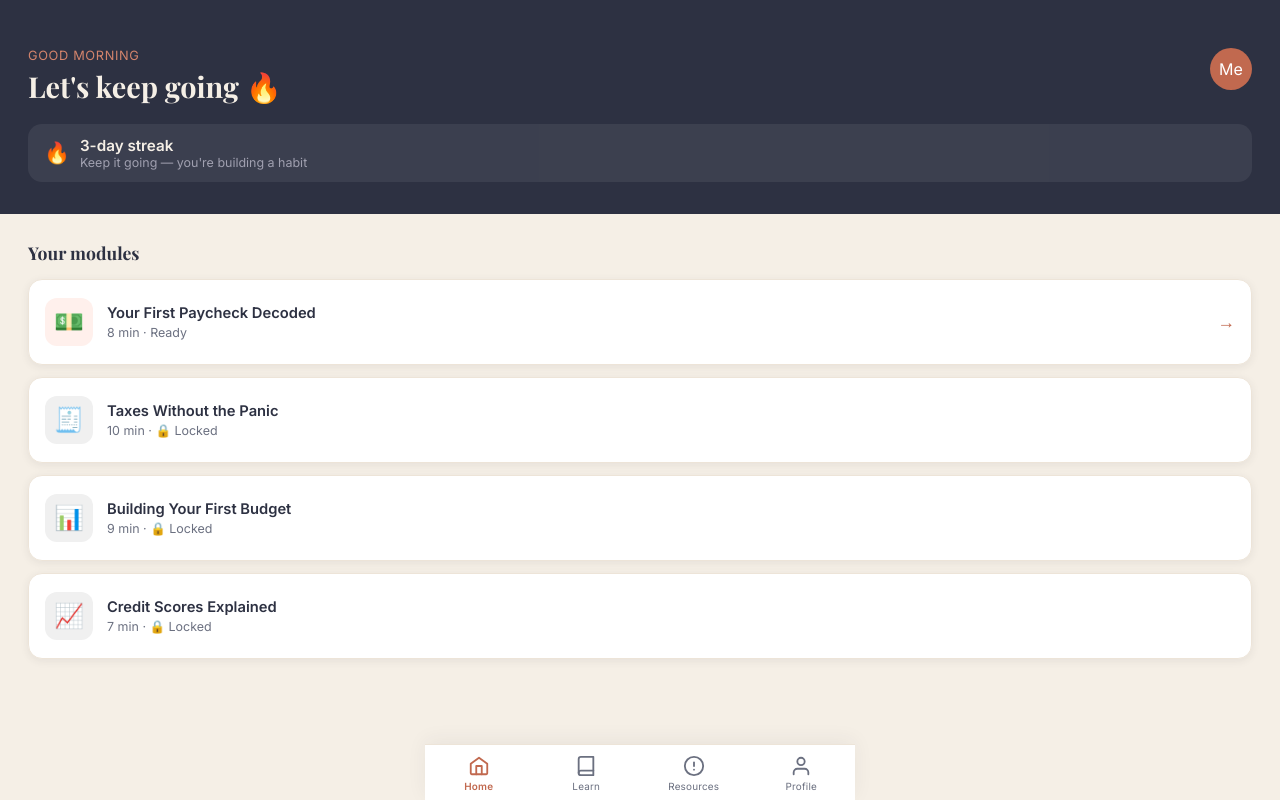
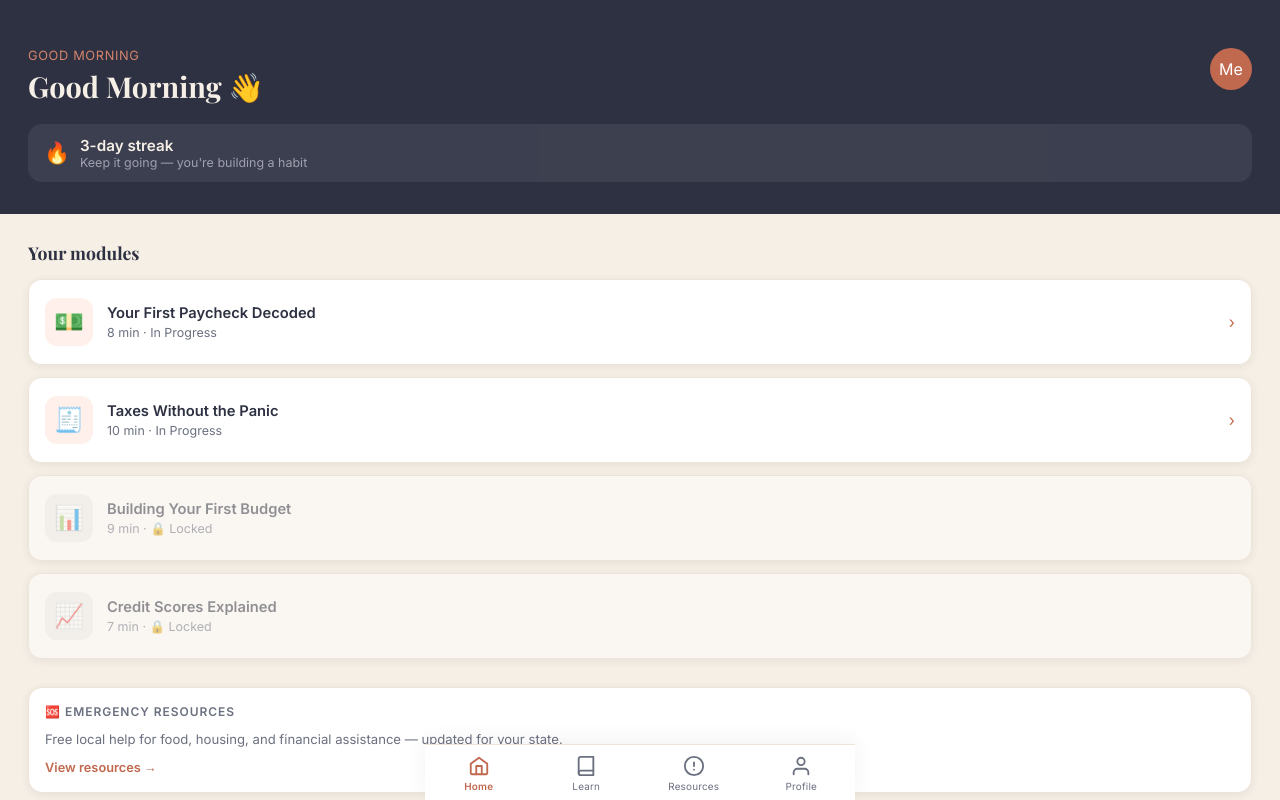
Before and after one commit to ProjectHearthSTACK/homebase, a React (Vite) app: page /dashboard in a window 1280 px wide. Built offline with nearby package versions, Linux system fonts and the light colour scheme.

Commit message:
Update Dashboard.tsx

```diff
--- a/src/screens/Dashboard.tsx
+++ b/src/screens/Dashboard.tsx
@@ -1,30 +1,60 @@
 import { useNavigate } from 'react-router-dom'
+import { useState } from 'react'
 import { usePageTransition } from '../hooks/usePageTransition'
 
 const modules = [
-  { id: '1', title: 'Your First Paycheck Decoded', emoji: '💵', duration: '8 min', unlocked: true },
-  { id: '2', title: 'Taxes Without the Panic', emoji: '🧾', duration: '10 min', unlocked: false },
-  { id: '3', title: 'Building Your First Budget', emoji: '📊', duration: '9 min', unlocked: false },
-  { id: '4', title: 'Credit Scores Explained', emoji: '📈', duration: '7 min', unlocked: false },
+  { id: '1', title: 'Your First Paycheck Decoded', emoji: '💵', duration: '8 min', unlocked: true, completed: false },
+  { id: '2', title: 'Taxes Without the Panic', emoji: '🧾', duration: '10 min', unlocked: true, completed: false },
+  { id: '3', title: 'Building Your First Budget', emoji: '📊', duration: '9 min', unlocked: false, completed: false },
+  { id: '4', title: 'Credit Scores Explained', emoji: '📈', duration: '7 min', unlocked: false, completed: false },
 ]
+
+function getGreeting() {
+  const hour = new Date().getHours()
+  if (hour < 12) return 'Good Morning'
+  if (hour < 17) return 'Good Afternoon'
+  return 'Good Evening'
+}
 
 export default function Dashboard() {
   const navigate = useNavigate()
   const ref = usePageTransition('fade')
   const name = localStorage.getItem('hb_name')
-  const greeting = name ? 'Hey ' + name + ' 👋' : "Let's keep going 🔥"
+  const greeting = name ? `${getGreeting()}, ${name} 👋` : `${getGreeting()} 👋`
+  const [expandedId, setExpandedId] = useState<string | null>(null)
+
+  // Mock lesson data per module — replace with real data later
+  const moduleLessons: Record<string, { id: string; title: string; completed: boolean }[]> = {
+    '1': [
+      { id: 'l1', title: 'What is Gross Pay?', completed: true },
+      { id: 'l2', title: 'Taxes & Withholding', completed: true },
+      { id: 'l3', title: 'Net Pay & Take-Home', completed: false },
+    ],
+    '2': [
+      { id: 'l1', title: 'W-2 vs 1099', completed: false },
+      { id: 'l2', title: 'Filing Your First Return', completed: false },
+    ],
+  }
 
   return (
-    <div ref={ref} style={{ minHeight: '100vh', background: 'var(--cream)', paddingBottom: 80 }}>
+    <div ref={ref} style={{ minHeight: '100vh', background: 'var(--cream)', paddingBottom: 100 }}>
+      {/* Header */}
       <div style={{ background: 'var(--slate)', padding: '48px 28px 32px', color: 'var(--cream)' }}>
         <div style={{ display: 'flex', justifyContent: 'space-between', alignItems: 'flex-start' }} className="screen-enter">
           <div>
-            <p style={{ fontSize: '0.8rem', color: 'var(--terracotta-light)', marginBottom: 6, letterSpacing: '0.05em' }}>GOOD MORNING</p>
+            <p style={{ fontSize: '0.8rem', color: 'var(--terracotta-light)', marginBottom: 6, letterSpacing: '0.05em' }}>
+              {getGreeting().toUpperCase()}
+            </p>
             <h1 style={{ fontSize: '1.8rem' }}>{greeting}</h1>
           </div>
           <button
             onClick={() => navigate('/profile')}
-            style={{ background: 'var(--terracotta)', borderRadius: '50%', width: 42, height: 42, color: 'white', fontSize: '1rem', display: 'flex', alignItems: 'center', justifyContent: 'center', transition: 'transform 0.15s' }}
+            style={{
+              background: 'var(--terracotta)', borderRadius: '50%',
+              width: 42, height: 42, color: 'white', fontSize: '1rem',
+              display: 'flex', alignItems: 'center', justifyContent: 'center',
+              transition: 'transform 0.15s',
+            }}
             onMouseDown={e => (e.currentTarget.style.transform = 'scale(0.92)')}
             onMouseUp={e => (e.currentTarget.style.transform = 'scale(1)')}
           >
@@ -41,33 +71,97 @@ export default function Dashboard() {
         </div>
       </div>
 
+      {/* Your Modules */}
       <div style={{ padding: '28px 28px 0' }}>
         <h2 style={{ fontSize: '1.1rem', marginBottom: 16, color: 'var(--slate)' }}>Your modules</h2>
         <div className="stagger" style={{ display: 'flex', flexDirection: 'column', gap: 12 }}>
-          {modules.map(m => (
+          {modules.map(m => {
+            const isExpanded = expandedId === m.id
+            const lessons = moduleLessons[m.id] || []
+
+            return (
+              <div key={m.id} style={{ borderRadius: 'var(--radius-md)', overflow: 'hidden', boxShadow: 'var(--shadow-sm)', border: '1.5px solid var(--cream-dark)' }}>
+                {/* Module Row */}
                 <div
-              key={m.id}
-              onClick={() => m.unlocked && navigate('/lesson/' + m.id)}
+                  onClick={() => {
+                    if (!m.unlocked) return
+                    setExpandedId(isExpanded ? null : m.id)
+                  }}
                   style={{
-                background: 'var(--white)', borderRadius: 'var(--radius-md)',
-                padding: '18px 16px', display: 'flex', alignItems: 'center', gap: 14,
-                boxShadow: 'var(--shadow-sm)', opacity: m.unlocked ? 1 : 0.5,
+                    background: 'var(--white)',
+                    padding: '18px 16px',
+                    display: 'flex', alignItems: 'center', gap: 14,
+                    opacity: m.unlocked ? 1 : 0.5,
                     cursor: m.unlocked ? 'pointer' : 'default',
-                border: '1.5px solid var(--cream-dark)',
-                transition: 'transform 0.15s, box-shadow 0.15s',
+                    transition: 'background 0.15s',
                   }}
-              onMouseDown={e => { if (m.unlocked) { e.currentTarget.style.transform = 'scale(0.98)'; e.currentTarget.style.boxShadow = 'var(--shadow-md)' } }}
-              onMouseUp={e => { e.currentTarget.style.transform = 'scale(1)'; e.currentTarget.style.boxShadow = 'var(--shadow-sm)' }}
                 >
-              <div style={{ width: 48, height: 48, borderRadius: 12, background: m.unlocked ? '#FFF0EC' : '#f0f0f0', display: 'flex', alignItems: 'center', justifyContent: 'center', fontSize: '1.5rem', flexShrink: 0 }}>{m.emoji}</div>
+                  <div style={{
+                    width: 48, height: 48, borderRadius: 12,
+                    background: m.unlocked ? '#FFF0EC' : '#f0f0f0',
+                    display: 'flex', alignItems: 'center', justifyContent: 'center',
+                    fontSize: '1.5rem', flexShrink: 0,
+                  }}>{m.emoji}</div>
                   <div style={{ flex: 1 }}>
                     <p style={{ fontWeight: 600, fontSize: '0.92rem', marginBottom: 3 }}>{m.title}</p>
-                <p style={{ fontSize: '0.78rem', color: 'var(--slate-muted)' }}>{m.duration} · {m.unlocked ? 'Ready' : '🔒 Locked'}</p>
+                    <p style={{ fontSize: '0.78rem', color: 'var(--slate-muted)' }}>
+                      {m.duration} · {m.unlocked ? 'In Progress' : '🔒 Locked'}
+                    </p>
                   </div>
-              {m.unlocked && <span style={{ color: 'var(--terracotta)', fontSize: '1.1rem' }}>→</span>}
+                  {m.unlocked && (
+                    <span style={{
+                      color: 'var(--terracotta)', fontSize: '1rem',
+                      transition: 'transform 0.2s',
+                      transform: isExpanded ? 'rotate(90deg)' : 'rotate(0deg)',
+                      display: 'inline-block',
+                    }}>›</span>
+                  )}
+                </div>
+
+                {/* Dropdown Lessons */}
+                {isExpanded && lessons.length > 0 && (
+                  <div style={{ background: '#fdf9f7', borderTop: '1px solid var(--cream-dark)' }}>
+                    {lessons.map((lesson, idx) => (
+                      <div
+                        key={lesson.id}
+                        onClick={() => navigate('/lesson/' + m.id)}
+                        style={{
+                          padding: '13px 16px 13px 28px',
+                          display: 'flex', alignItems: 'center', gap: 12,
+                          borderBottom: idx < lessons.length - 1 ? '1px solid var(--cream-dark)' : 'none',
+                          cursor: 'pointer',
+                        }}
+                      >
+                        <span style={{ fontSize: '0.85rem' }}>{lesson.completed ? '✅' : '⭕'}</span>
+                        <p style={{
+                          fontSize: '0.85rem',
+                          color: lesson.completed ? 'var(--slate-muted)' : 'var(--slate)',
+                          fontWeight: lesson.completed ? 400 : 500,
+                          textDecoration: lesson.completed ? 'line-through' : 'none',
+                        }}>{lesson.title}</p>
+                        <span style={{ marginLeft: 'auto', color: 'var(--terracotta)', fontSize: '0.9rem' }}>›</span>
                       </div>
                     ))}
                   </div>
+                )}
+              </div>
+            )
+          })}
+        </div>
+      </div>
+
+      {/* Emergency Resources */}
+      <div style={{ margin: '28px 28px 0', padding: '16px', background: 'var(--white)', borderRadius: 'var(--radius-md)', border: '1.5px solid var(--cream-dark)', boxShadow: 'var(--shadow-sm)' }}>
+        <p style={{ fontSize: '0.75rem', fontWeight: 700, textTransform: 'uppercase', letterSpacing: '0.08em', color: 'var(--slate-muted)', marginBottom: 10 }}>🆘 Emergency Resources</p>
+        <p style={{ fontSize: '0.82rem', color: 'var(--slate-muted)', lineHeight: 1.6 }}>
+          Free local help for food, housing, and financial assistance — updated for your state.
+        </p>
+        <button
+          onClick={() => navigate('/resources')}
+          style={{ marginTop: 10, fontSize: '0.8rem', fontWeight: 600, color: 'var(--terracotta)', background: 'none', padding: 0 }}
+        >
+          View resources →
+        </button>
       </div>
     </div>
   )
```
Lines whose indentation alone changed are shown as unchanged.
